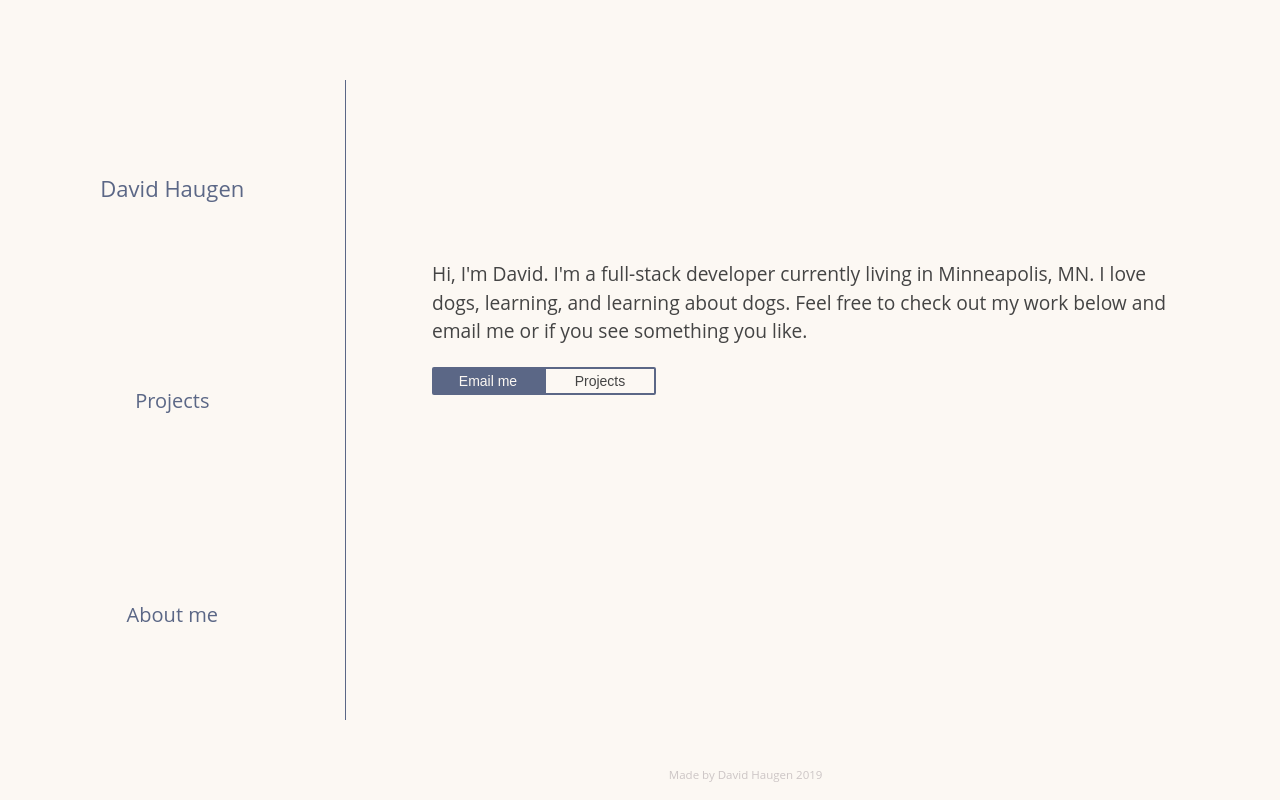
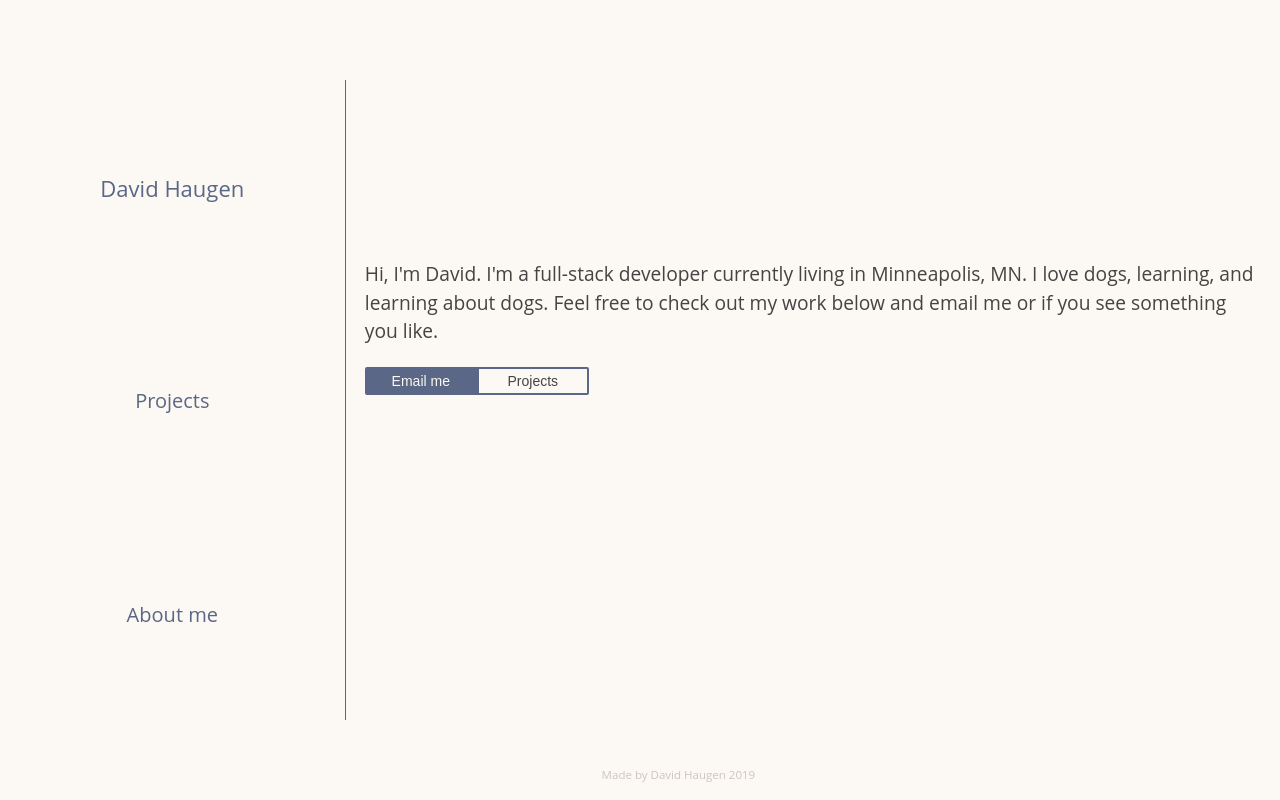
Before and after one commit to DavidHaugen/portfolio, a React (Create React App) app: page / in a window 1280 px wide. Built offline with nearby package versions, Linux system fonts and the light colour scheme.

Commit message:
fix visible scrollbar in SR screenshot

```diff
--- a/src/App.css
+++ b/src/App.css
@@ -201,6 +201,10 @@ footer{
 
 @media only screen and (min-width: 900px) {
 
+  body, main{
+    max-width: 1100px;
+  }
+
   section{
     margin-top: 10px;
   }
```
Also changed, not shown: src/images/SpacedRepetition.png.
